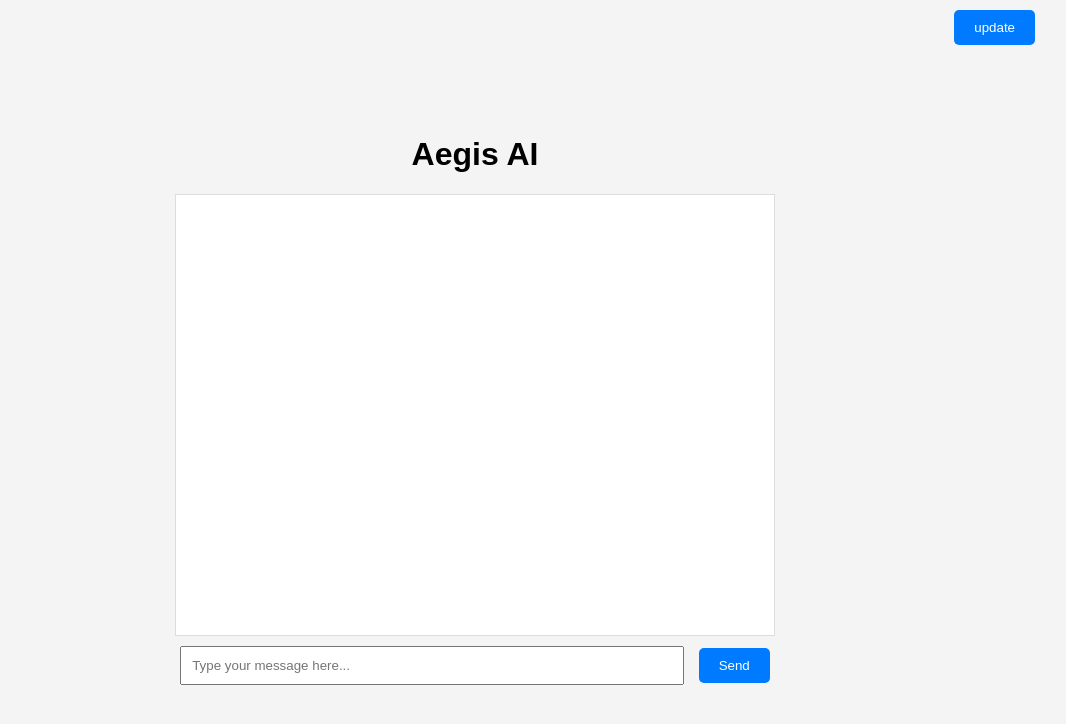
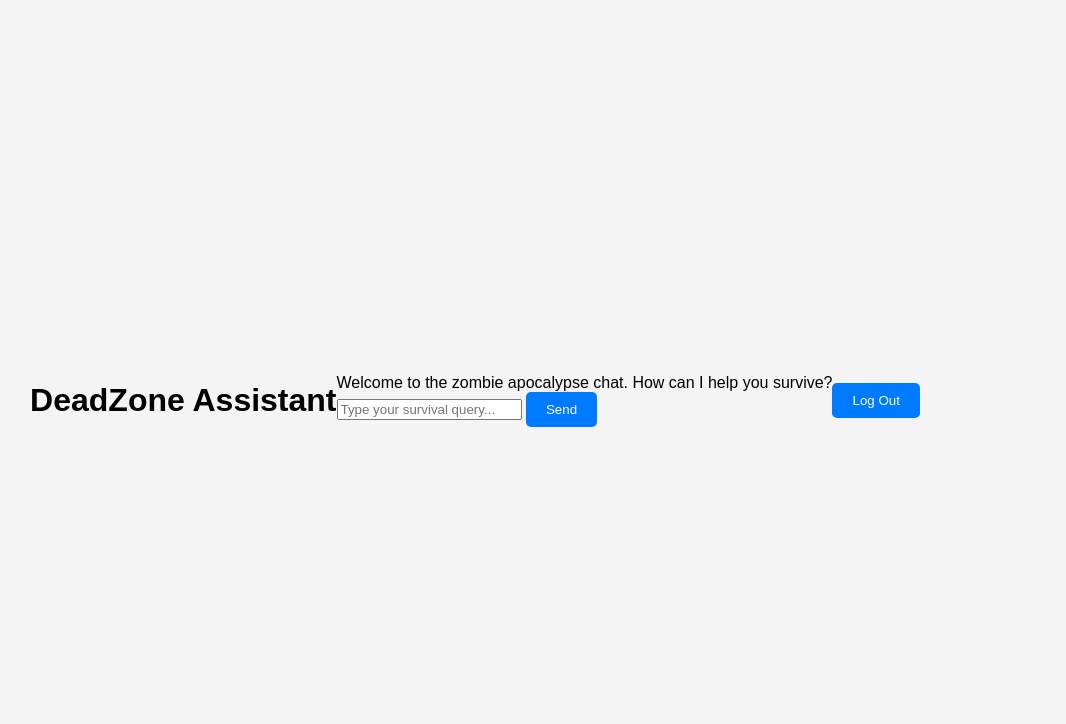
Before and after one commit to sahanuska/mlsa_hack, a Flask app: page / in a window 1280 px wide. Shown: the top 724 px of the page, without its empty margins (165-1231 px from the left). Run offline with Flask 3, Linux system fonts and the light colour scheme.

Commit message:
index.html

```diff
--- a/chatbot/chatbot/templates/index.html
+++ b/chatbot/chatbot/templates/index.html
@@ -3,26 +3,26 @@
 <head>
     <meta charset="UTF-8">
     <meta name="viewport" content="width=device-width, initial-scale=1.0">
-    <title>Search Bot</title>
-    <link rel="stylesheet" href="/static/style.css">
+    <link href="https://fonts.googleapis.com/css2?family=Creepster&display=swap" rel="stylesheet">
+    <title>Zombie Apocalypse Chatbot</title>
+    <link rel="stylesheet" href="../static/style.css">
 </head>
 <body>
-    <nav class="navbar">
-        <div class="nav-container">
-            <form action="/update" method="post">
-                <button type="submit">update</button>
-            </form>
+    <h1>DeadZone Assistant</h1>
+    <div class="chat-container">
+        <div class="chat-window" id="chatWindow">
+            <div class="message bot-message">Welcome to the zombie apocalypse chat. How can I help you survive?</div>
         </div>
-    </nav>
-    <div class="container">
-        <h1>Aegis AI</h1>
-        <div id="chat-box">
-            <!-- Chat messages will appear here -->
+        <div class="input-area">
+            <input type="text" id="inputField" class="input-field" placeholder="Type your survival query...">
+            <button class="send-button" onclick="sendMessage()">Send</button>
         </div>
-        <input type="text" id="user-input" placeholder="Type your message here..." autocomplete="off">
-        <button onclick="sendMessage()">Send</button>
     </div>
 
-    <script src="/static/script.js"></script>
+    <footer>
+        <button class="exit">Log Out</button>
+    </footer>
+
+    <script src="../static/script.js"></script>
 </body>
 </html>
```
